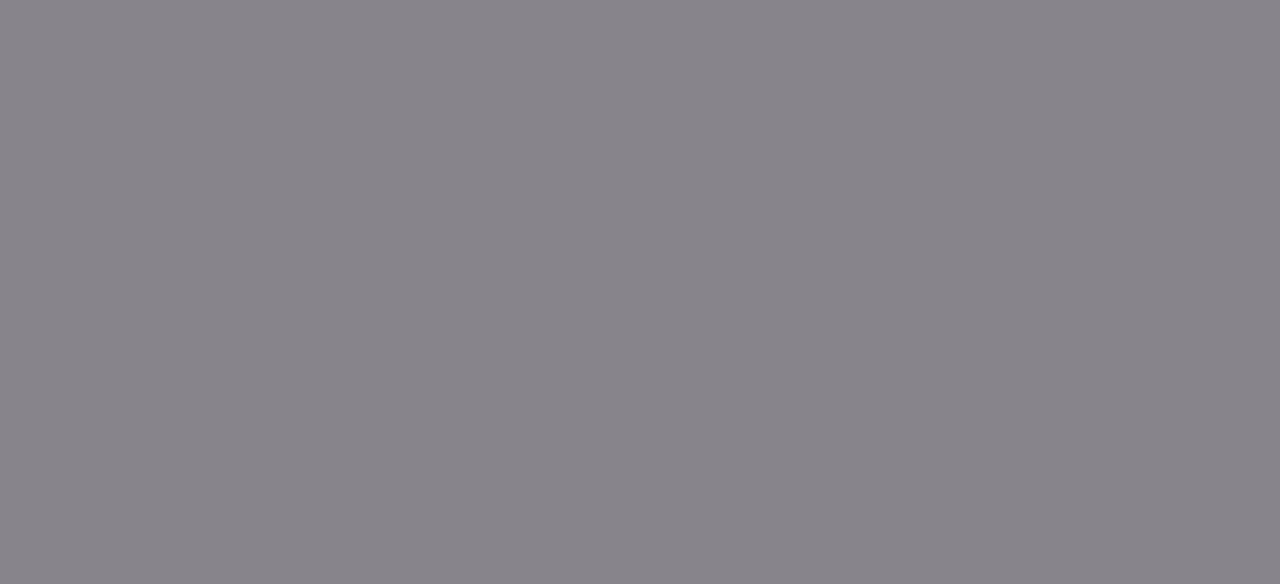
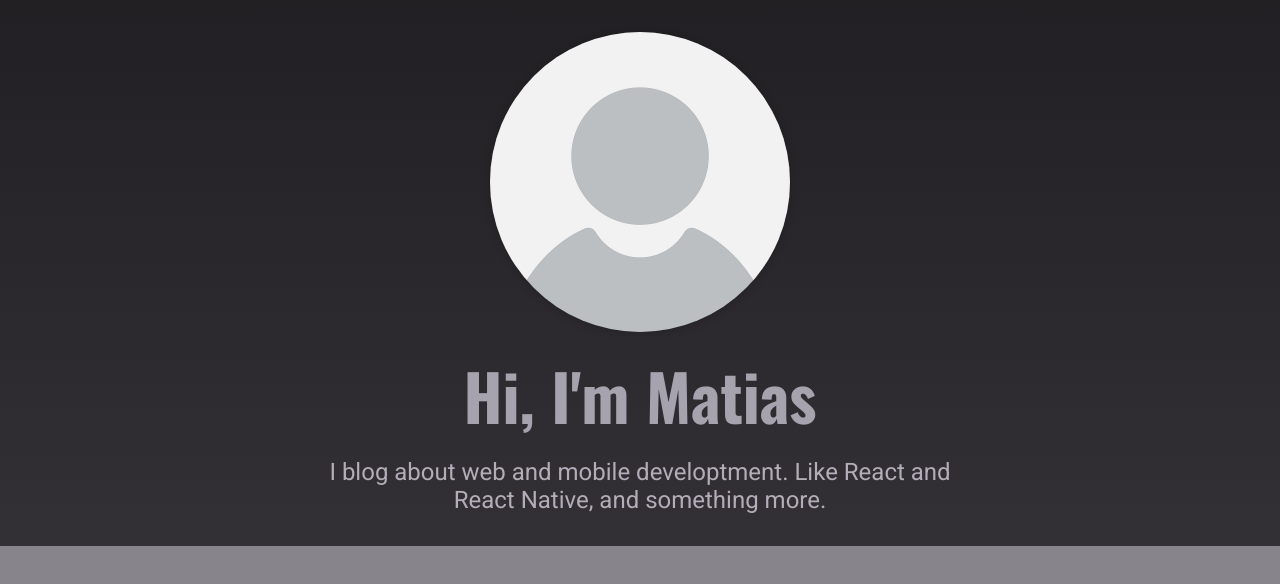
Before and after one commit to Mldamico/blog-next, a Next.js app: page / in a window 1280 px wide. Shown: the top 584 px of the page. Built offline with nearby package versions, Linux system fonts and the light colour scheme.

Commit message:
Hero component

```diff
--- a/components/home-page/Hero.js
+++ b/components/home-page/Hero.js
@@ -1,3 +1,21 @@
+import Image from 'next/image';
+import classes from './hero.module.css';
 export const Hero = () => {
-  return <div></div>;
+  return (
+    <section className={classes.hero}>
+      <div className={classes.image}>
+        <Image
+          src='/images/site/unknown.jpeg'
+          alt='An Image showing Matias'
+          width={300}
+          height={300}
+        />
+      </div>
+      <h1>Hi, I'm Matias</h1>
+      <p>
+        I blog about web and mobile developtment. Like React and React Native,
+        and something more.
+      </p>
+    </section>
+  );
 };
--- a/components/home-page/hero.module.css
+++ b/components/home-page/hero.module.css
@@ -1,17 +1,40 @@
-.latest {
-  width: 90%;
-  max-width: 80rem;
-  margin: var(--size-8) auto;
+.hero {
+  text-align: center;
+  background-image: linear-gradient(
+    to bottom,
+    var(--color-grey-900),
+    var(--color-grey-800)
+  );
+  padding: var(--size-8) 0;
 }
 
-.latest h2 {
-  font-size: var(--size-8);
-  color: var(--color-grey-800);
-  text-align: center;
+.image {
+  width: 300px;
+  height: 300px;
+  box-shadow: 0 1px 8px rgba(0, 0, 0, 0.2);
+  border-radius: 50%;
+  overflow: hidden;
+  background-color: var(--color-grey-700);
+  margin: auto;
 }
 
-@media (min-width: 768px) {
-  .latest h2 {
-    font-size: var(--size-16);
-  }
+.image img {
+  object-fit: cover;
+  object-position: top;
+  width: 100%;
+  height: 100%;
 }
+
+.hero h1 {
+  font-size: var(--size-16);
+  margin: var(--size-4) 0;
+  color: var(--color-grey-300);
+}
+
+.hero p {
+  font-size: var(--size-6);
+  color: var(--color-grey-200);
+  width: 90%;
+  max-width: 40rem;
+  margin: auto;
+}
--- a/pages/index.js
+++ b/pages/index.js
@@ -1,5 +1,9 @@
 import Head from 'next/head';
-
+import { Hero } from '../components/home-page/Hero';
 export default function Home() {
-  return <></>;
+  return (
+    <>
+      <Hero />
+    </>
+  );
 }
```
Also changed, not shown: components/home-page/featured-posts.module.css (+12 -35 lines), public/images/site/unknown.jpeg (added).
